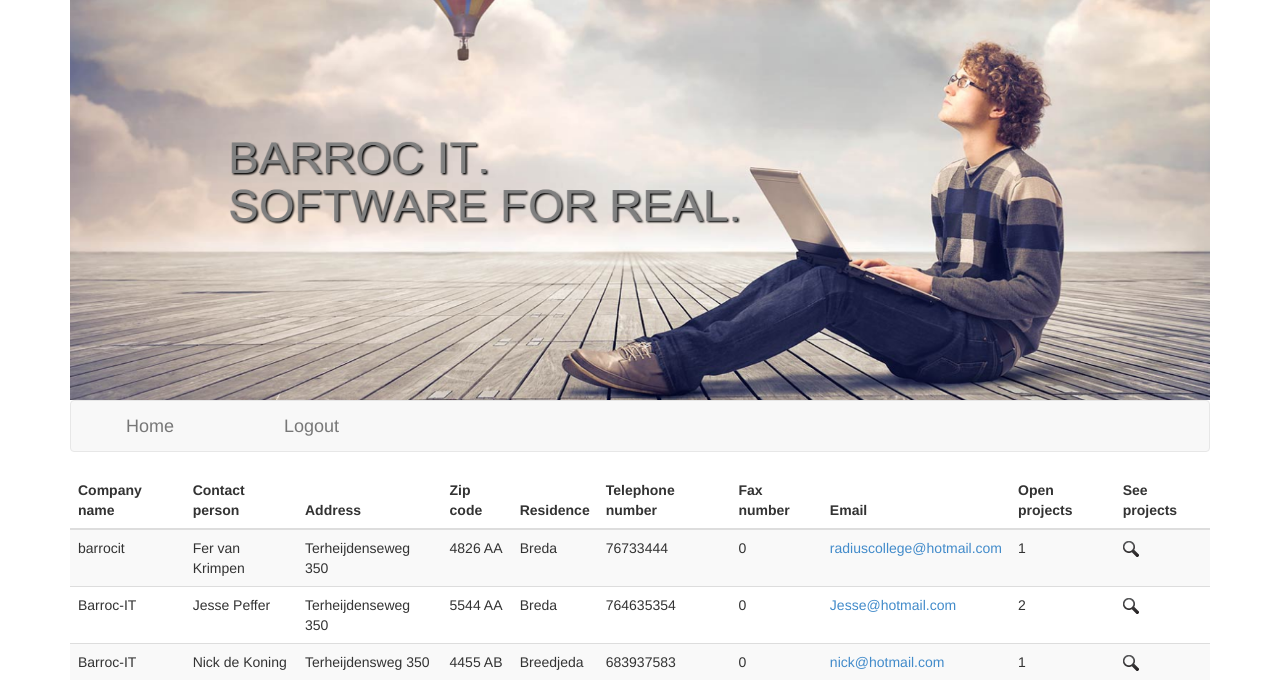
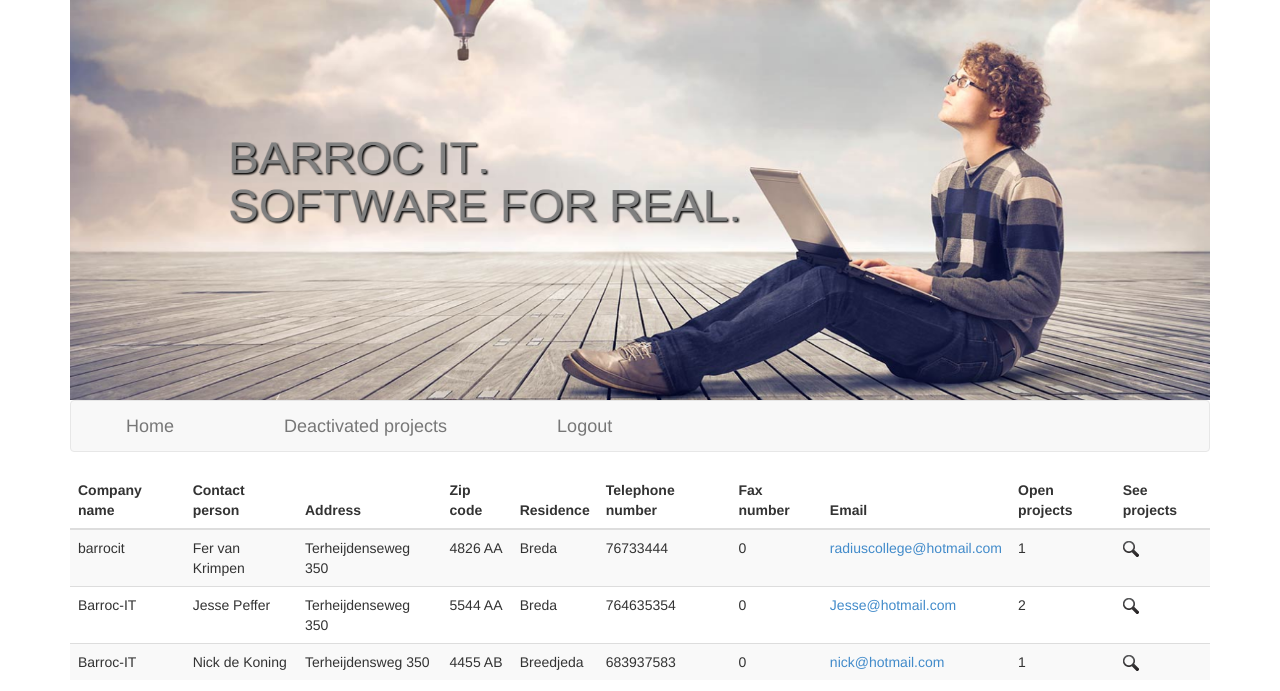
Before and after one commit to barrocit/barrocit, a PHP site: page /GitHub/app/development/index.php in a window 1280 px wide. Shown: the top 691 px of the page. Run offline with PHP 8.4, Linux system fonts and the light colour scheme; data comes from the database, SQL or seed files in the repository.

Commit message:
dev update

```diff
--- a/app/development/index.php
+++ b/app/development/index.php
@@ -21,6 +21,7 @@
 <div class="navbar navbar-default">
   <div class="navbar-header">
     <a class="navbar-brand" href="index.php">Home</a>
+    <a class="navbar-brand" href="deactivatedprojects.php">Deactivated projects</a>
     <a class="navbar-brand" href="logout.php">Logout</a>
 
   </div>
--- a/app/development/projects.php
+++ b/app/development/projects.php
@@ -43,6 +43,7 @@
 <div class="navbar navbar-default">
 	<div class="navbar-header">
     <a class="navbar-brand" href="index.php">Home</a>
+    <a class="navbar-brand" href="deactivatedprojects.php">Deactivated projects</a>
     <a class="navbar-brand" href="logout.php">Log out</a>
 	</div>
 </div>
```
Also changed, not shown: app/development/deactivate.php (deleted).
